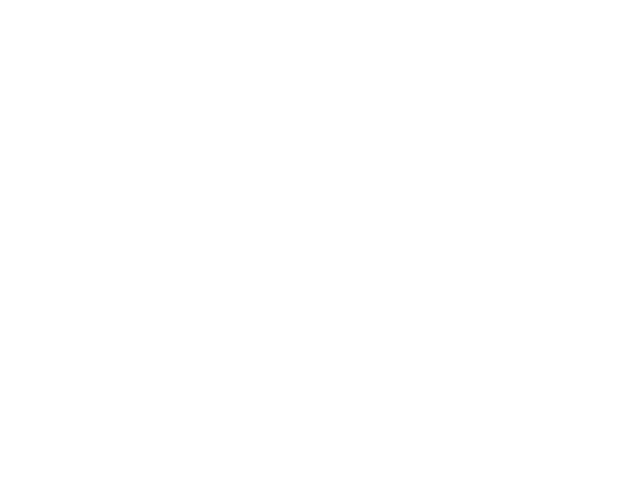
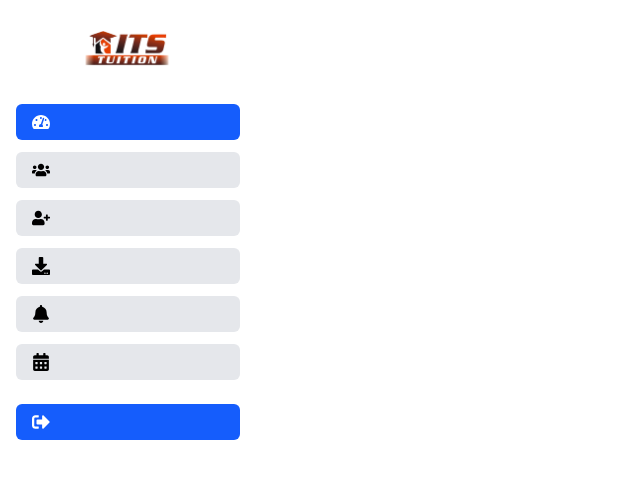
Before and after one commit to MUDLIARADITYA/tryidolerp, a React (Vite) app: page /user in a window 1280 px wide. Before the commit this address had no page. Shown: the top 478 px of the page, without its empty margins (0-640 px from the left). Built offline with nearby package versions, Linux system fonts and the light colour scheme.

Commit message:
added usersidebar structure

```diff
--- a/src/App.jsx
+++ b/src/App.jsx
@@ -4,21 +4,41 @@
 import Dashboard from "./Pages/Admin/Dashboard";
 import Layout from "./Component/Layout"; // <-- import layout
 import Viewall from "./Pages/Admin/Viewall";
+import Usersidebar from "./Component/Usersidebar";
+import Sidebar from "./Component/Sidebar";
+import User from "./Pages/User/User";
 
 function App() {
   return (
+    // <Route path="/" element={<Layout/>}>
+    //   <Route path="/view-all" element={<Viewall/>}/>
+    //   <Route path="//dashboard" element={<Dashboard />}/>
+    //   <Route path="/view-all" element={<Dashboard />}/>
+    //   <Route path="/view-all" element={<Viewall/>}/>
+    //   <Route path="/user" element={<User/>}/>
+
+
+
+    // </Route>
     <Router>
+
       <Routes>
         <Route path="/" element={<Login />} />
         <Route path="/view-all"
           element={
             <Layout>
 
-          <Viewall/>
+              <Viewall />
             </Layout>
 
           }
         />
+
+        <Route path="/user"
+        element={<User/>}
+        />
+
+
         <Route
           path="/dashboard"
           element={
@@ -29,6 +49,8 @@
         />
       </Routes>
     </Router>
+
+
   );
 }
 
--- /dev/null
+++ b/src/Component/Usersidebar.jsx
@@ -0,0 +1,120 @@
+import React, { useState, useRef, useEffect } from "react";
+import { Link } from "react-router-dom";
+import {
+  FaTachometerAlt,
+  FaUsers,
+  FaUserPlus,
+  FaDownload,
+  FaBell,
+  FaCalendarAlt,
+  FaSignOutAlt,
+  FaBars,
+} from "react-icons/fa";
+
+const Usersidebar = () => {
+  const [isOpen, setIsOpen] = useState(false); // Track sidebar visibility on mobile
+  const sidebarRef = useRef();
+
+  const navItems = [
+    { name: "Dashboard", icon: <FaTachometerAlt />, route: "/dashboard" },
+    { name: "View All", icon: <FaUsers />, route: "/view-all" },
+    { name: "Add User", icon: <FaUserPlus />, route: "/add-user" },
+    { name: "Download", icon: <FaDownload />, route: "/download" },
+    { name: "Alerts", icon: <FaBell />, route: "/alerts" },
+    { name: "Leaves", icon: <FaCalendarAlt />, route: "/leaves" },
+  ];
+
+  // Close sidebar when clicking outside (mobile only)
+  useEffect(() => {
+    const handleClickOutside = (event) => {
+      if (
+        isOpen &&
+        sidebarRef.current &&
+        !sidebarRef.current.contains(event.target)
+      ) {
+        setIsOpen(false);
+      }
+    };
+
+    document.addEventListener("mousedown", handleClickOutside);
+    return () => document.removeEventListener("mousedown", handleClickOutside);
+  }, [isOpen]);
+
+  return (
+    <>
+      {/* Hamburger Icon for Mobile */}
+      <div
+        className="md:hidden absolute top-4 left-4 cursor-pointer z-50"
+        onClick={() => setIsOpen(!isOpen)} // Toggle open/close
+      >
+        <FaBars className="text-2xl text-blue-600" />
+      </div>
+
+      {/* Sidebar */}
+      <div
+        ref={sidebarRef}
+        className={`h-screen fixed top-0 left-0 bg-white p-4 z-50 transition-all duration-300 ease-in-out
+          ${isOpen ? "w-64" : "w-16"} // Adjusted width for collapsed state
+          md:w-64 md:block ${isOpen ? "opacity-100" : "opacity-0"} md:opacity-100`} // Adjust opacity for collapse
+      >
+        {/* Logo */}
+        <div className="bg-white rounded-md p-3 mb-6 flex items-center justify-center h-16">
+          <img src="img/logo.png" alt="Logo" className="max-h-full" />
+        </div>
+
+        {/* Navigation */}
+        <nav className="flex flex-col gap-3">
+          {navItems.map(({ name, icon, route }) => (
+            <Link
+              to={route}
+              key={name}
+              className={`flex items-center gap-3 px-4 py-2 rounded-md ${
+                name === "Dashboard"
+                  ? "bg-blue-600 text-white"
+                  : "bg-gray-200 hover:bg-gray-300"
+              } transition`}
+            >
+              <span className="text-lg">{icon}</span>
+              {/* Show text only when sidebar is open */}
+              <span
+                className={`text-sm font-medium transition-opacity ${
+                  isOpen ? "opacity-100" : "opacity-0"
+                }`}
+              >
+                {name}
+              </span>
+            </Link>
+          ))}
+        </nav>
+
+        {/* Logout */}
+        <div className="mt-6">
+          <button
+            className="flex items-center gap-3 px-4 py-2 rounded-md bg-blue-600 text-white hover:bg-blue-700 w-full transition"
+            onClick={() => console.log("Logged out")} // Handle logout action
+          >
+            <FaSignOutAlt className="text-lg" />
+            {/* Show text only when sidebar is open */}
+            <span
+              className={`text-sm font-medium transition-opacity ${
+                isOpen ? "opacity-100" : "opacity-0"
+              }`}
+            >
+              Logout
+            </span>
+          </button>
+        </div>
+      </div>
+
+      {/* Overlay to close sidebar when clicked */}
+      {isOpen && (
+        <div
+          className="fixed top-0 left-0 w-full h-full bg-black opacity-50 z-20"
+          onClick={() => setIsOpen(false)} // Close sidebar on overlay click
+        />
+      )}
+    </>
+  );
+};
+
+export default Usersidebar;
--- a/src/Pages/User/MarkAttendance.jsx
+++ b/src/Pages/User/MarkAttendance.jsx
@@ -0,0 +1,9 @@
+import React from 'react'
+
+const MarkAttendance = () => {
+  return (
+    <div>MarkAttendance</div>
+  )
+}
+
+export default MarkAttendance
--- a/src/Pages/User/User.jsx
+++ b/src/Pages/User/User.jsx
@@ -0,0 +1,12 @@
+import React from 'react'
+import Usersidebar from '../../Component/Usersidebar'
+
+const User = () => {
+  return (
+    <div>
+        <Usersidebar/>
+    </div>
+  )
+}
+
+export default User
```
Lines whose indentation alone changed are shown as unchanged.
